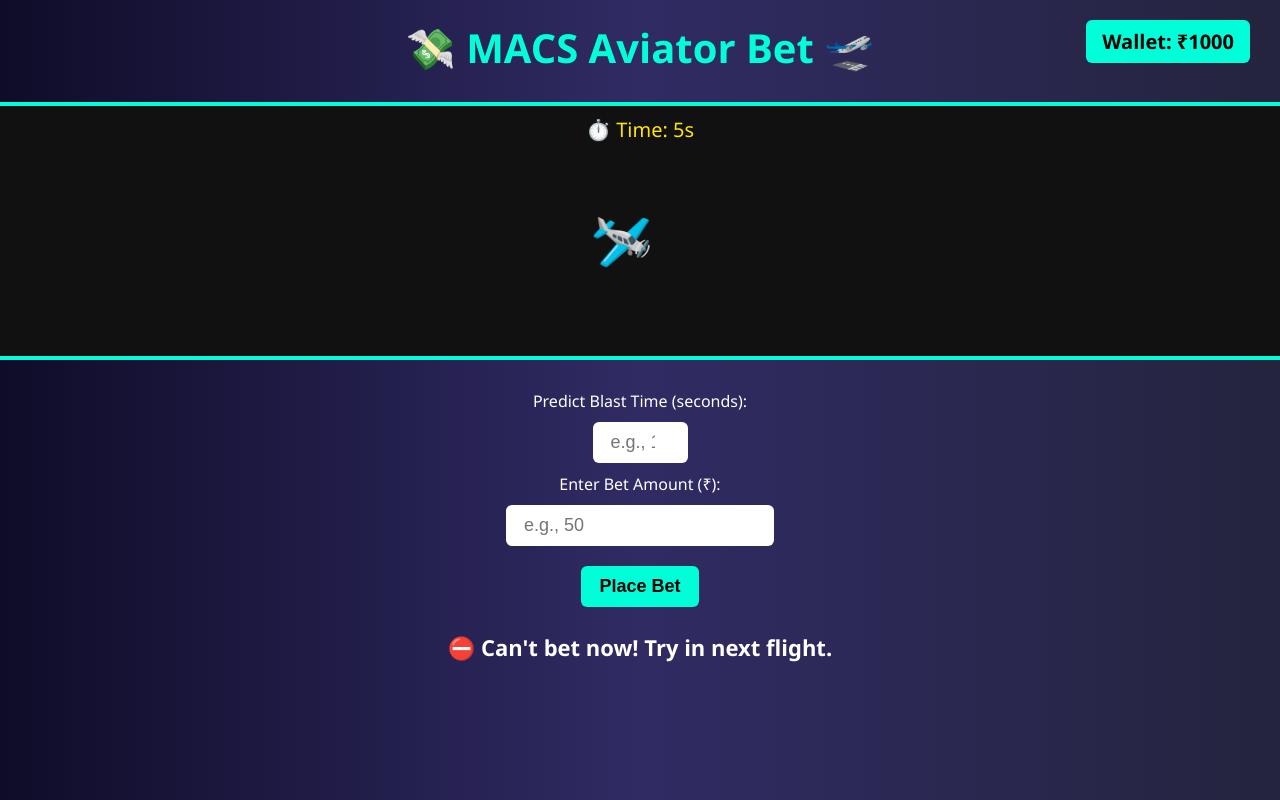
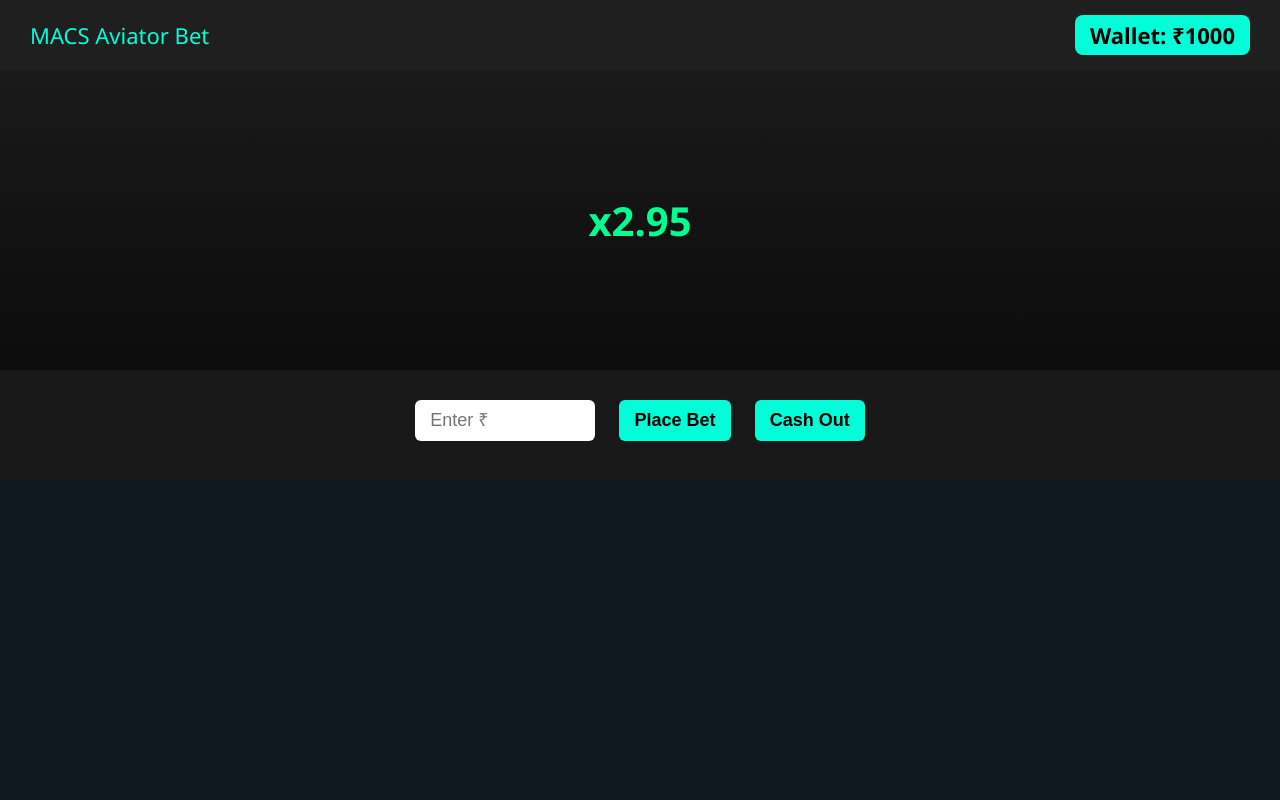
Before and after one commit to jinsoftware/roxy, a plain HTML site: page index.html in a window 1280 px wide. Both pictures are taken after a click on the button "Place Bet". Drawn offline with Linux system fonts and the light colour scheme.

Commit message:
Update index.html

```diff
--- a/index.html
+++ b/index.html
@@ -3,247 +3,173 @@
 <head>
   <meta charset="UTF-8">
   <title>MACS Aviator Bet</title>
+  <meta name="viewport" content="width=device-width, initial-scale=1.0">
   <style>
     body {
       margin: 0;
       font-family: 'Segoe UI', sans-serif;
-      background: linear-gradient(to right, #0f0c29, #302b63, #24243e);
+      background: #101820;
       color: white;
+      overflow: hidden;
+    }
+
+    header {
+      display: flex;
+      justify-content: space-between;
+      align-items: center;
+      background-color: #1f1f1f;
+      padding: 15px 30px;
+      color: #00ffd9;
+      font-size: 22px;
+    }
+
+    #balance {
+      background: #00ffd9;
+      color: black;
+      padding: 5px 15px;
+      border-radius: 8px;
+      font-weight: bold;
+    }
+
+    .game-area {
+      position: relative;
+      height: 300px;
+      background: linear-gradient(to top, #0c0c0c, #1a1a1a);
+      display: flex;
+      align-items: center;
+      justify-content: center;
+      overflow: hidden;
+    }
+
+    .multiplier {
+      font-size: 40px;
+      font-weight: bold;
+      color: #00ff90;
+      animation: pop 0.3s ease-in-out;
+    }
+
+    @keyframes pop {
+      0% { transform: scale(0.9); }
+      100% { transform: scale(1); }
+    }
+
+    .controls {
+      background: #181818;
+      padding: 20px;
       text-align: center;
     }
 
-    h1 {
-      font-size: 40px;
-      color: #00ffd9;
-      margin-top: 20px;
+    .controls input, .controls button {
+      font-size: 18px;
+      padding: 10px 15px;
+      margin: 10px;
+      border: none;
+      border-radius: 6px;
     }
 
-    #balance {
-      position: absolute;
-      top: 20px;
-      right: 30px;
-      font-size: 20px;
-      background: #00ffd9;
-      color: black;
-      padding: 8px 16px;
-      border-radius: 6px;
-      font-weight: bold;
+    .controls input {
+      width: 150px;
     }
 
-    .sky {
-      height: 250px;
-      position: relative;
-      overflow: hidden;
-      background: #111;
-      border-top: 4px solid #00ffd9;
-      border-bottom: 4px solid #00ffd9;
-    }
-
-    .plane {
-      font-size: 50px;
-      position: absolute;
-      top: 100px;
-      left: 0;
-    }
-
-    .blast {
-      color: red;
-      animation: shake 0.3s infinite;
-    }
-
-    @keyframes shake {
-      0%, 100% { transform: translate(0, 0); }
-      25% { transform: translate(-5px, 5px); }
-      50% { transform: translate(5px, -5px); }
-      75% { transform: translate(-5px, 5px); }
-    }
-
-    .timer, #cooldown {
-      font-size: 20px;
-      margin-top: 10px;
-      color: #ffe600;
-    }
-
-    .controls {
-      margin-top: 30px;
-    }
-
-    input, button {
-      padding: 10px 18px;
-      font-size: 18px;
-      border: none;
-      border-radius: 6px;
-      margin: 10px;
-    }
-
-    button {
+    .controls button {
       background-color: #00ffd9;
-      color: black;
+      color: #000;
       font-weight: bold;
       cursor: pointer;
     }
 
-    button:hover {
-      background-color: #00c6a7;
-    }
-
-    #result {
-      font-size: 22px;
-      margin-top: 15px;
-      font-weight: bold;
+    .log {
+      font-size: 16px;
+      color: #ccc;
+      margin-top: 10px;
     }
   </style>
 </head>
 <body>
 
-  <div id="balance">Wallet: ₹1000</div>
-  <h1>💸 MACS Aviator Bet 🛫</h1>
+  <header>
+    <div>MACS Aviator Bet</div>
+    <div id="balance">Wallet: ₹1000</div>
+  </header>
 
-  <div class="sky">
-    <div class="plane" id="plane">🛩️</div>
-    <div class="timer" id="flightTimer">⏱️ Time: 0s</div>
+  <div class="game-area">
+    <div class="multiplier" id="multiplier">x1.00</div>
   </div>
 
   <div class="controls">
-    <label>Predict Blast Time (seconds):</label><br/>
-    <input type="number" id="userTime" min="1" max="20" placeholder="e.g., 10"/>
-    <br/>
-    <label>Enter Bet Amount (₹):</label><br/>
-    <input type="number" id="betAmount" min="1" placeholder="e.g., 50"/>
-    <br/>
+    <input type="number" id="betAmount" placeholder="Enter ₹" min="1">
     <button onclick="placeBet()">Place Bet</button>
-    <div id="result"></div>
-    <div id="cooldown"></div>
+    <button onclick="cashOut()">Cash Out</button>
+    <div class="log" id="log"></div>
   </div>
 
-  <audio id="blastSound" preload="auto">
-    <source src="https://www.soundjay.com/explosion/explosion-01.mp3" type="audio/mpeg">
-  </audio>
+  <script>
+    let balance = 1000;
+    let multiplier = 1.00;
+    let interval;
+    let inFlight = false;
+    let betPlaced = false;
+    let betAmount = 0;
 
-  <script>
-    let betCount = 0;
-    let flightInterval;
-    let canBet = false;
-    let userPrediction = null;
-    let userAmount = 0;
-    let flightTimer = 0;
-    let timerInterval;
-    let balance = 1000;
-
-    const plane = document.getElementById("plane");
-    const balanceBox = document.getElementById("balance");
-
-    function resetPlane() {
-      plane.style.left = "0px";
-      plane.textContent = "🛩️";
-      plane.classList.remove("blast");
+    function updateDisplay() {
+      document.getElementById('balance').innerText = `Wallet: ₹${balance}`;
+      document.getElementById('multiplier').innerText = `x${multiplier.toFixed(2)}`;
     }
 
-    function updateBalanceDisplay() {
-      balanceBox.textContent = `Wallet: ₹${balance}`;
+    function startFlight() {
+      multiplier = 1.00;
+      inFlight = true;
+      updateDisplay();
+      interval = setInterval(() => {
+        multiplier += 0.05;
+        updateDisplay();
+        if (multiplier >= Math.random() * 10 + 2) {
+          crash();
+        }
+      }, 200);
+    }
+
+    function crash() {
+      clearInterval(interval);
+      inFlight = false;
+      if (betPlaced) {
+        document.getElementById('log').innerText = `💥 Plane crashed at x${multiplier.toFixed(2)}. You lost ₹${betAmount}`;
+        betPlaced = false;
+        betAmount = 0;
+      }
+      setTimeout(startFlight, 3000);
     }
 
     function placeBet() {
-      if (!canBet) {
-        document.getElementById("result").textContent = "⛔ Can't bet now! Try in next flight.";
-        return;
+      if (!inFlight && !betPlaced) {
+        betAmount = parseInt(document.getElementById('betAmount').value);
+        if (betAmount > 0 && betAmount <= balance) {
+          balance -= betAmount;
+          betPlaced = true;
+          document.getElementById('log').innerText = `✅ Bet placed: ₹${betAmount}`;
+          updateDisplay();
+        } else {
+          alert("Invalid bet amount");
+        }
+      } else {
+        alert("Can't place bet during flight or duplicate bet");
       }
-
-      const time = parseInt(document.getElementById("userTime").value);
-      const amount = parseInt(document.getElementById("betAmount").value);
-
-      if (!time || time < 1 || time > 20) {
-        alert("Enter a valid time between 1 and 20");
-        return;
-      }
-
-      if (!amount || amount < 1 || amount > balance) {
-        alert("Invalid bet amount or not enough balance");
-        return;
-      }
-
-      userPrediction = time;
-      userAmount = amount;
-      document.getElementById("result").textContent = `✅ Bet placed: ₹${amount} on ${time}s`;
     }
 
-    function startFlight() {
-      resetPlane();
-      betCount++;
-      userPrediction = null;
-      userAmount = 0;
-      canBet = false;
-      flightTimer = 0;
-
-      let pos = 0;
-      const isWinning = betCount % 10 === 0;
-      const defaultTime = 10;
-      const blastTime = isWinning
-        ? (userPrediction || defaultTime) + Math.floor(Math.random() * 2 + 1)
-        : Math.max(1, (userPrediction || defaultTime) - Math.floor(Math.random() * 3 + 1));
-
-      document.getElementById("result").textContent = "";
-      document.getElementById("cooldown").textContent = "";
-      document.getElementById("flightTimer").textContent = "⏱️ Time: 0s";
-
-      timerInterval = setInterval(() => {
-        flightTimer++;
-        document.getElementById("flightTimer").textContent = `⏱️ Time: ${flightTimer}s`;
-      }, 1000);
-
-      flightInterval = setInterval(() => {
-        if (pos < window.innerWidth - 100) {
-          pos += 5;
-          plane.style.left = pos + "px";
-        }
-      }, 50);
-
-      setTimeout(() => {
-        clearInterval(flightInterval);
-        clearInterval(timerInterval);
-        plane.classList.add("blast");
-        plane.textContent = "💥";
-        document.getElementById("blastSound").play();
-
-        if (userPrediction && userAmount) {
-          if ((isWinning && blastTime > userPrediction) || (!isWinning && blastTime <= userPrediction)) {
-            balance += userAmount;
-            document.getElementById("result").textContent = `🎉 You Won ₹${userAmount}!`;
-          } else {
-            balance -= userAmount;
-            document.getElementById("result").textContent = `😞 You Lost ₹${userAmount}`;
-          }
-        } else {
-          document.getElementById("result").textContent = `🕹️ No Bet. Blast at ${blastTime}s`;
-        }
-
-        updateBalanceDisplay();
-        startCooldown();
-      }, blastTime * 1000);
+    function cashOut() {
+      if (inFlight && betPlaced) {
+        const winAmount = betAmount * multiplier;
+        balance += winAmount;
+        document.getElementById('log').innerText = `🏆 Cashed out at x${multiplier.toFixed(2)}. You won ₹${winAmount.toFixed(2)}`;
+        betPlaced = false;
+        betAmount = 0;
+        updateDisplay();
+      } else {
+        alert("No active bet to cash out");
+      }
     }
 
-    function startCooldown() {
-      let countdown = 5;
-      document.getElementById("cooldown").textContent = `🕒 Next flight in ${countdown} seconds...`;
-      canBet = true;
-
-      const cd = setInterval(() => {
-        countdown--;
-        if (countdown > 0) {
-          document.getElementById("cooldown").textContent = `🕒 Next flight in ${countdown} seconds...`;
-        } else {
-          clearInterval(cd);
-          document.getElementById("cooldown").textContent = "";
-          canBet = false;
-          startFlight();
-        }
-      }, 1000);
-    }
-
-    // Start flight on load
-    setTimeout(() => {
-      startFlight();
-    }, 2000);
+    window.onload = startFlight;
   </script>
 
 </body>
```
